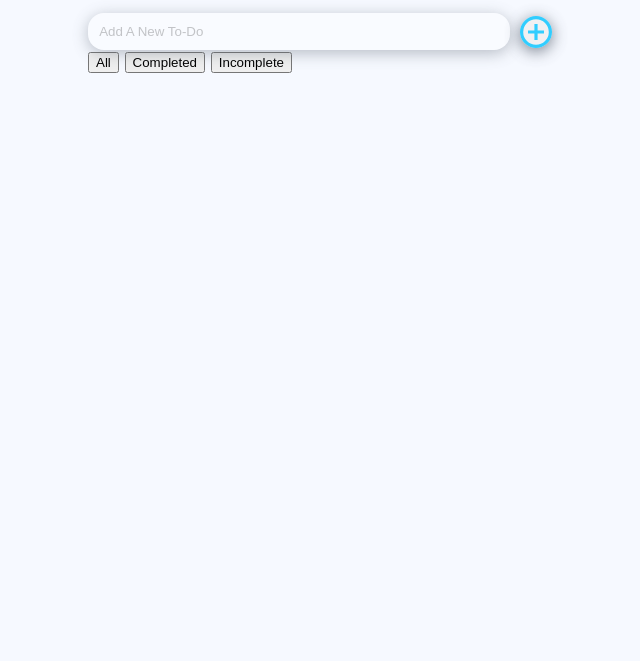
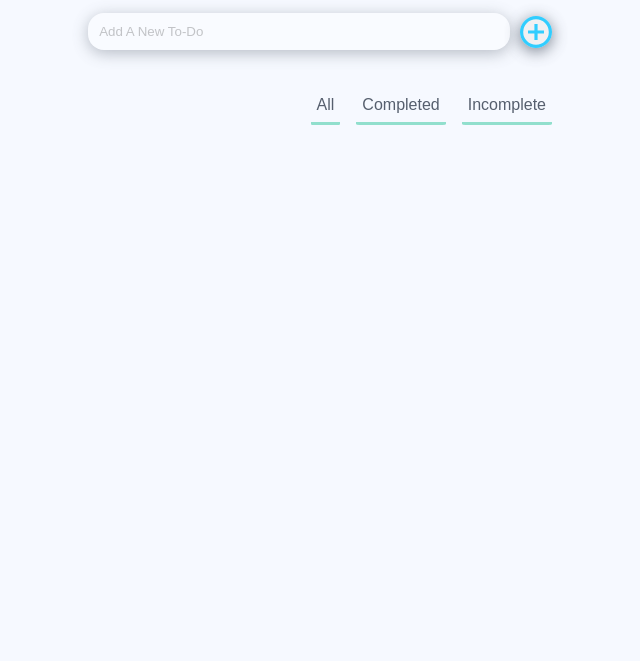
Before and after one commit to Adrydevmateo/todo-prototype, a plain HTML site: page index.html in a window 1280 px wide. Shown: the part 139-800 px from the top of the page, without its empty margins (320-960 px from the left). Drawn offline with Linux system fonts and the light colour scheme.

Commit message:
btn css component

```diff
--- a/index.html
+++ b/index.html
@@ -14,7 +14,7 @@
     <header>
       <h1 data-translate="page-title">TO-DO Application</h1>
       <div id="page-controls" data-page="controls">
-        <button id="btn-save-progress" class="btn" data-btn="save-progress" type="button">
+        <button class="btn-underline" data-btn="save-progress" type="button">
           <span data-translate="save-progress">Save Progress</span>
         </button>
         <button id="btn-change-color-theme" data-btn="change-color-theme" type="button">
@@ -40,10 +40,16 @@
         </button>
       </form>
 
-      <div>
-        <button type="button" data-btn="all-todos">All</button>
-        <button type="button" data-btn="completed-todos">Completed</button>
-        <button type="button" data-btn="incomplete-todos">Incomplete</button>
+      <div id="todos-filters">
+        <button class="btn-underline" data-btn="all-todos" type="button">
+          <span data-translate="all-todos">All</span>
+        </button>
+        <button class="btn-underline" data-btn="completed-todos" type="button">
+          <span data-translate="completed-todos">Completed</span>
+        </button>
+        <button class="btn-underline" data-btn="incomplete-todos" type="button">
+          <span data-translate="incomplete-todos">Incomplete</span>
+        </button>
       </div>
 
       <ol data-list="todos"></ol>
--- a/stylesheets/index.css
+++ b/stylesheets/index.css
@@ -92,22 +92,6 @@ ol {
 }
 
 /* Id selector start */
-#btn-save-progress {
-  border: none;
-  background-color: transparent;
-  border-bottom: 0.2rem solid var(--background-color-save);
-  border-radius: 0% 0% 4% 4%;
-  margin-top: 0.8rem;
-  color: var(--font-color-base);
-}
-
-#btn-save-progress span {
-  display: block;
-  padding-bottom: 0.4rem;
-  font-weight: var(--font-weight-basic);
-  font-size: 1rem;
-}
-
 #btn-change-color-theme {
   border: none;
   border-radius: 100%;
@@ -187,6 +171,13 @@ ol {
   box-shadow: var(--box-shadow-tuna);
   opacity: 0.8;
 }
+
+#todos-filters {
+  display: flex;
+  gap: 1rem;
+  justify-content: end;
+  margin: 2rem 0;
+}
 /* Id selector end */
 
 /* Class selector start */
@@ -203,6 +194,22 @@ ol {
 
 .dark-theme #input-todo:hover {
   opacity: 1;
+}
+
+.btn-underline {
+  border: none;
+  background-color: transparent;
+  border-bottom: 0.2rem solid var(--background-color-save);
+  border-radius: 0% 0% 4% 4%;
+  margin-top: 0.8rem;
+  color: var(--font-color-base);
+}
+
+.btn-underline span {
+  display: block;
+  padding-bottom: 0.4rem;
+  font-weight: var(--font-weight-basic);
+  font-size: 1rem;
 }
 
 /* Animation start */
@@ -381,7 +388,7 @@ ol {
     cursor: pointer;
   }
 
-  #btn-save-progress:hover {
+  .btn-underline:hover {
     transform: scale(1.1);
   }
 
```
